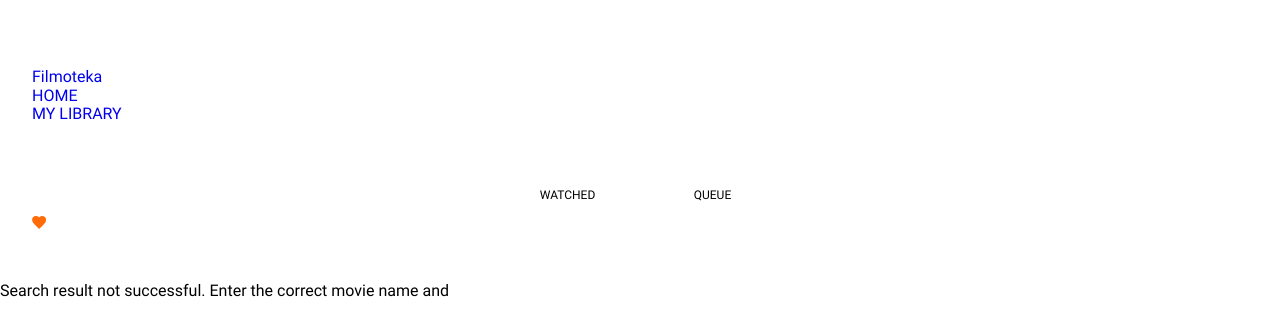
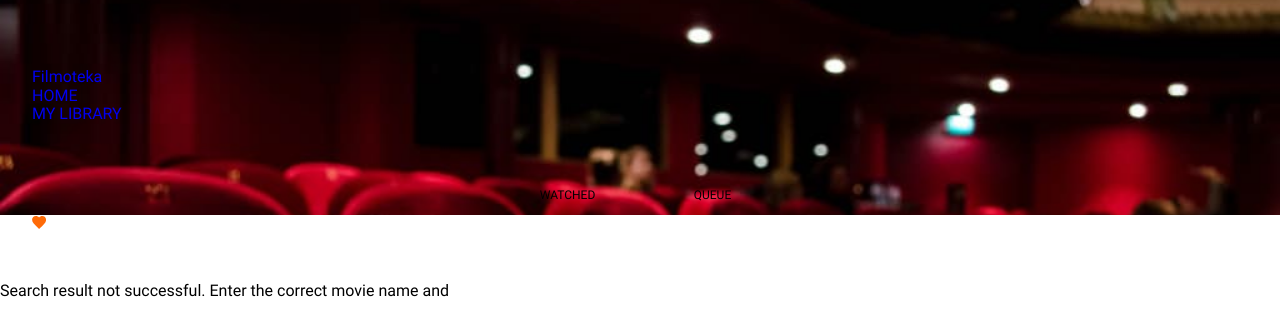
Before and after one commit to yabr87/filmoteka-group-project, a website built with Parcel: page src/library.html in a window 1280 px wide. Built offline with nearby package versions, Linux system fonts and the light colour scheme.

Commit message:
BG images

```diff
--- a/src/sass/header/_headerLibrary.scss
+++ b/src/sass/header/_headerLibrary.scss
@@ -4,10 +4,10 @@
     background-size: cover;
     background-repeat: no-repeat;
     background-position: center;
-    background-image: url('../images/library-320.jpg');
+    background-image: url('/src/images/header-bg-lib-mobile.jpg');
 
     @include retina {
-        background-image: url('../images/library-320@2x.jpg');
+        background-image: url('/src/images/header-bg-lib-mobile@2x.jpg');
     }
 
     @include tablet {
@@ -15,21 +15,21 @@
         background-size: cover;
         background-repeat: no-repeat;
         background-position: center;
-        background-image: url('../images/library-768.jpg');
+        background-image: url('/src/images/header-bg-lib-tablet.jpg');
 
         @include retina {
-            background-image: url('../images/library-768@2x.jpg');
+            background-image: url('/src/images/header-bg-lib-tablet@2x.jpg');
         }
     }
 
     @include desktop {
-        background-image: url('../images/library-1280.jpg');
+        background-image: url('/src/images/header-bg-lib-desktop.jpg');
         background-size: cover;
         background-repeat: no-repeat;
         background-position: center;
 
         @include retina {
-            background-image: url('../images/library-1280@2x.jpg');
+            background-image: url('/src/images/header-bg-lib-desktop@2x.jpg');
         }
     }
 }
```
